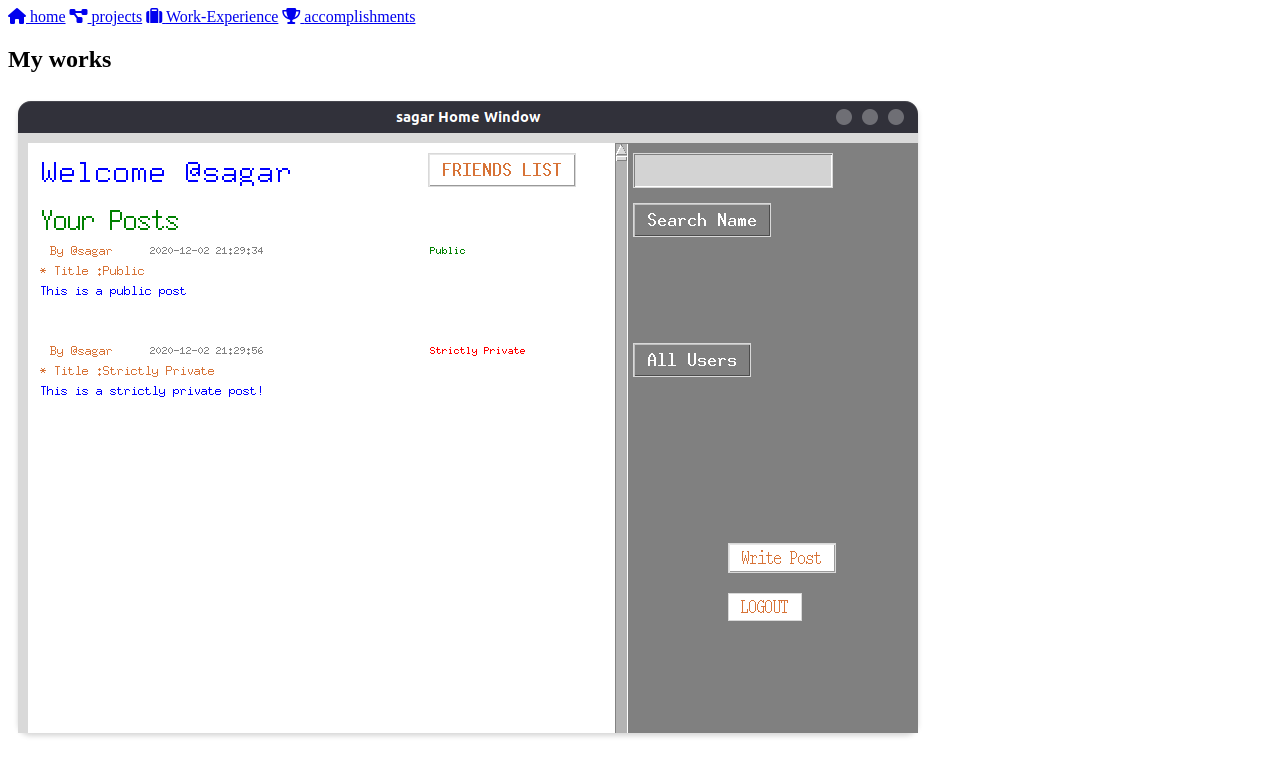
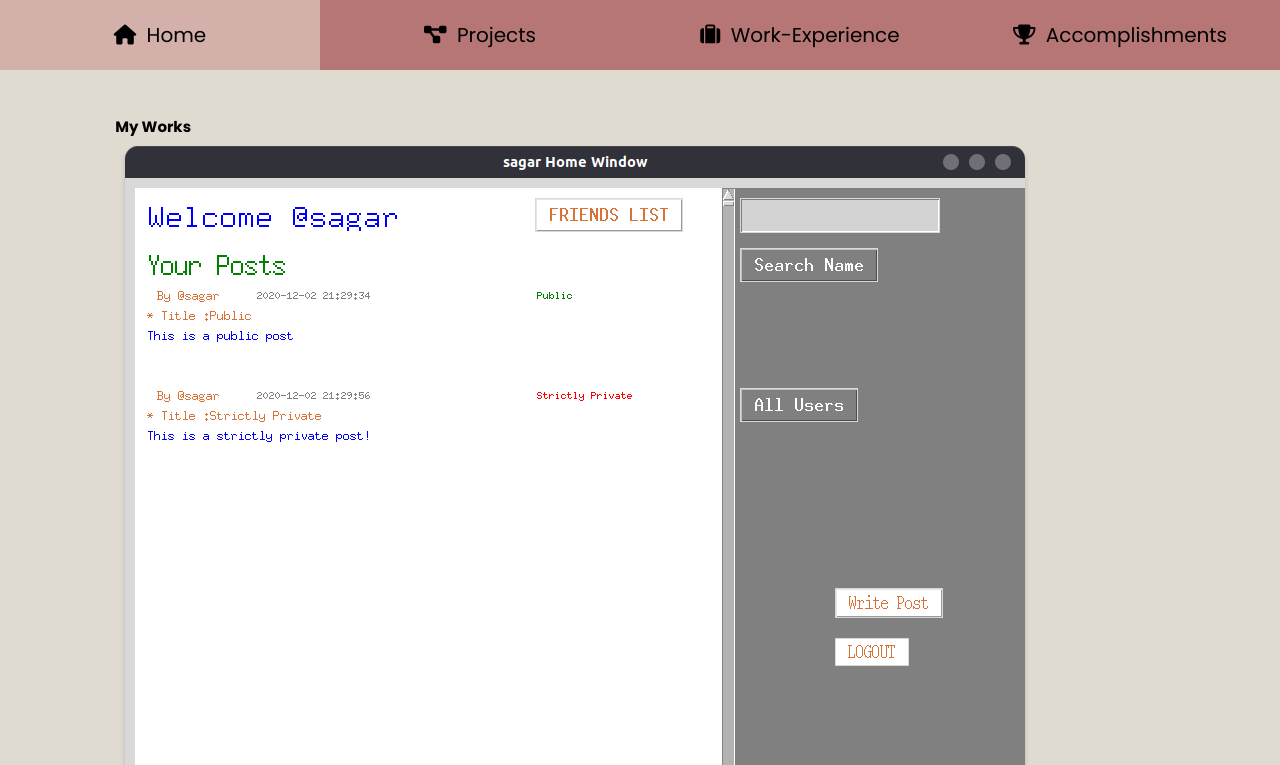
Before and after one commit to neel3998/Portfolio, a plain HTML site: page projects.html in a window 1280 px wide. Shown: the top 765 px of the page. Drawn offline with nearby package versions, Linux system fonts and the light colour scheme; files that its build step writes are made by us from their sources; the site is published under a folder, as on GitHub Pages, so addresses that start at the root find nothing; a script that the page names is missing; files whose address does not match are found by name.

Commit message:
Revert "Temp changes"
This reverts commit 97a5afce872c04cb62bdba52680e24e18a012a93.

```diff
--- a/projects/index.html
+++ b/projects.html
@@ -6,14 +6,14 @@
     <meta name="viewport" content="width=device-width, initial-scale=1.0">
     <title>Projects</title>
     <link rel="stylesheet" href="https://cdnjs.cloudflare.com/ajax/libs/font-awesome/6.5.1/css/all.min.css">
-    <link rel="stylesheet" href="/Portfolio/css/style.css">
+    <link rel="stylesheet" href="css/style.css">
 </head>
 <body>
     <nav class="navbar">
-        <a href="../Portfolio/"> <i class="fas fa-home"></i> <span>home</span></a>
-        <a href="../Portfolio/projects/"> <i class="fas fa-project-diagram"></i> <span>projects</span></a>
-        <a href="../Portfolio/work-experience/"> <i class="fa fa-suitcase"></i> <span>Work-Experience</span></a>
-        <a href="../Portfolio/accomplishments/"> <i class="fas fa-trophy"></i> <span>accomplishments</span></a>
+        <a href="index.html"> <i class="fas fa-home"></i> <span>home</span></a>
+        <a href="projects.html"> <i class="fas fa-project-diagram"></i> <span>projects</span></a>
+        <a href="work-experience.html"> <i class="fa fa-suitcase"></i> <span>Work-Experience</span></a>
+        <a href="accomplishments.html"> <i class="fas fa-trophy"></i> <span>accomplishments</span></a>
 
     </nav>
 
@@ -22,7 +22,7 @@
         <div class="projects-container">
             <!-- Nine project cards -->
             <div class="project-card">
-                <img src="../Project1/MINIFACE.png" alt="Project 1 Screenshot" class="project-image">
+                <img src="Project1/MINIFACE.png" alt="Project 1 Screenshot" class="project-image">
                 <div class="project-info">
                     <h2 class="project-title">Mini-Facebook Application</h2>
                     <p class="project-description">Built an app that mimics Facebook app. Used socket programming to handle concurrency in chatting while the messages were secured via SSL.</p>
@@ -34,7 +34,7 @@
             </div>
 
             <div class="project-card">
-                <img src="../Project3/NLPProjectImage.png" alt="Project 3 Screenshot" class="project-image">
+                <img src="Project3/NLPProjectImage.png" alt="Project 3 Screenshot" class="project-image">
                 <div class="project-info">
                     <h2 class="project-title">CHAII Question Answering Application</h2>
                     <p class="project-description">In this NLP Project app, we need to provide an article and a question, and our app will provide the answer to that question by using various models like XLM-Roberta, Bert, and Muril.</p>
```
Also changed, not shown: accomplishments.html (renamed from accomplishments/index.html, +4 -4 lines), index.html (+4 -4 lines), work-experience.html (renamed from work-experience/index.html, +4 -4 lines).
